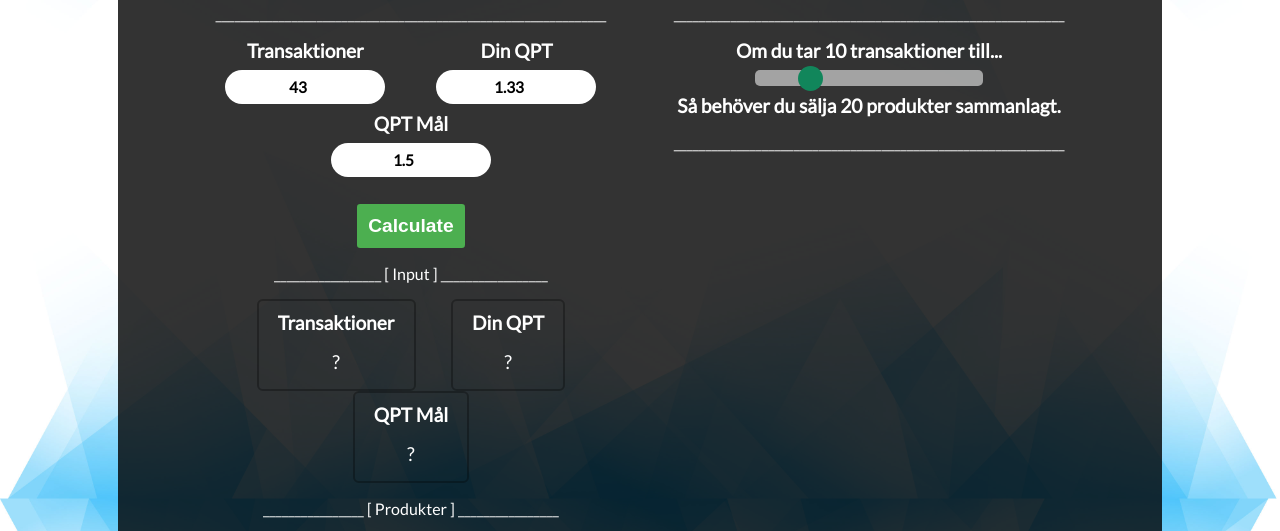
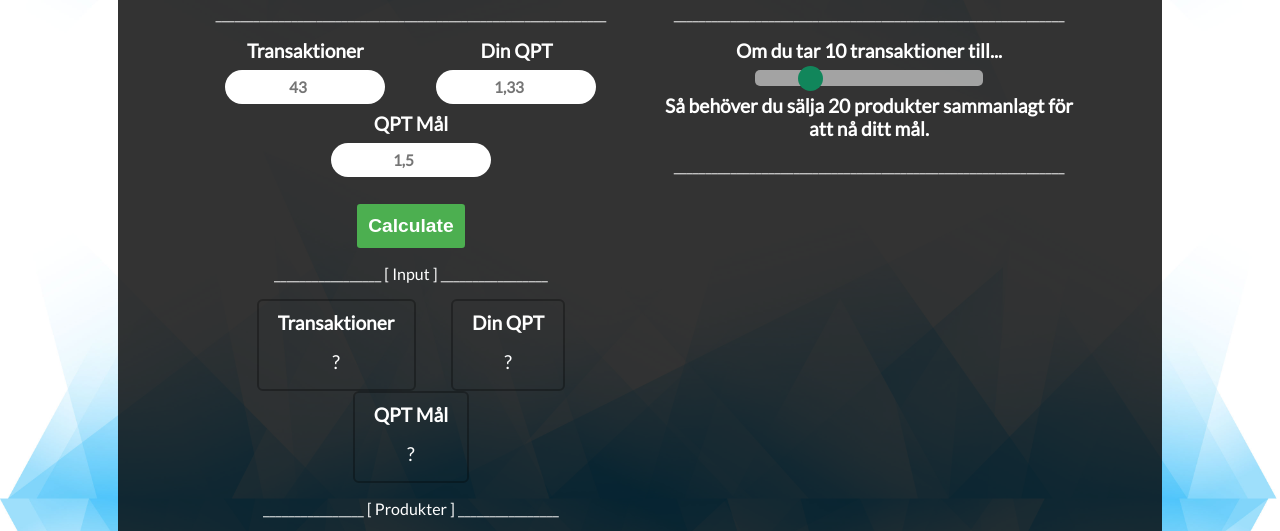
Before and after one commit to Woodiie/flerradscalculator, a plain HTML site: page pages/no/qptcalculator.html in a window 1280 px wide. Shown: the part 233-764 px from the top of the page. Drawn offline with Linux system fonts and the light colour scheme.

Commit message:
Update qptcalculator.html

```diff
--- a/pages/no/qptcalculator.html
+++ b/pages/no/qptcalculator.html
@@ -27,13 +27,13 @@
 			<h2>[ Siffror ]</h2>
 			<p>______________________________________________________________</p>
 			<a class="inputBox">Transaktioner<br>
-			<input type="number" id="transactions" name="transactions" placeholder="43" value="43">
+			<input type="number" id="transactions" name="transactions" placeholder="43">
 			</a>
 			<a class="inputBox">Din QPT<br>
-			<input type="number" id="qpt" name="qpt" placeholder="1,33" value="1.33">
+			<input type="number" id="qpt" name="qpt" placeholder="1,33">
 			</a>
 			<a class="inputBox">QPT Mål<br>
-			<input type="number" id="qptTarget" name="qptTarget" placeholder="1,5" value="1.5">
+			<input type="number" id="qptTarget" name="qptTarget" placeholder="1,5">
 			</a><br><br>
 			<button id="calcButton" type="button" onclick="main()">Calculate</button><br>
 			<p>_________________ [ Input ] _________________</p>
@@ -60,7 +60,7 @@
 			<p>______________________________________________________________</p>
 			<p class="outputText" id="resultTransactionsTarget">Om du tar 10 transaktioner till...</p><br>
 			<input type="range" min="1" max="50" value="10" class="slider" id="transactionsForward" oninput="resultsAnalyze()"><br>
-			<a class="outputText" id="resultItemsTotal">Så behöver du sälja 20 produkter sammanlagt.</a>
+			<a class="outputText" id="resultItemsTotal">Så behöver du sälja 20 produkter sammanlagt för att nå ditt mål.</a>
 			<p>______________________________________________________________</p>
 		</div>
 
```
